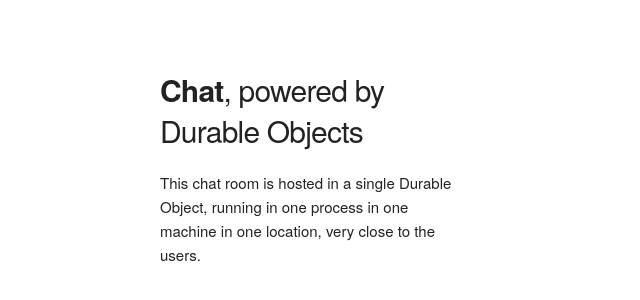
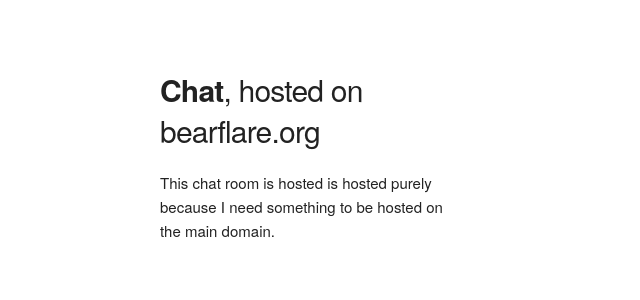
Before and after one commit to bearflare20/cfpages-chat, a React app: page public/index.html in a window 1280 px wide. Shown: the part 170-470 px from the top of the page, without its empty margins (0-640 px from the left). Built offline with nearby package versions, Linux system fonts and the light colour scheme.

Commit message:
Update index.html

```diff
--- a/public/index.html
+++ b/public/index.html
@@ -32,10 +32,10 @@
     <div class="container" style="width: 95%; height: 100%">
       <div class="row" style="height: 100%">
         <div class="one-third column" style="margin-top: 25%">
-          <h4><b>Chat</b>, powered by Durable Objects</h4>
+          <h4><b>Chat</b>, hosted on bearflare.org</h4>
           <p>
-            This chat room is hosted in a single Durable Object, running in one
-            process in one machine in one location, very close to the users.
+            This chat room is hosted is hosted purely because
+            I need something to be hosted on the main domain.
           </p>
         </div>
         <div class="two-thirds column" id="root"></div>
```
